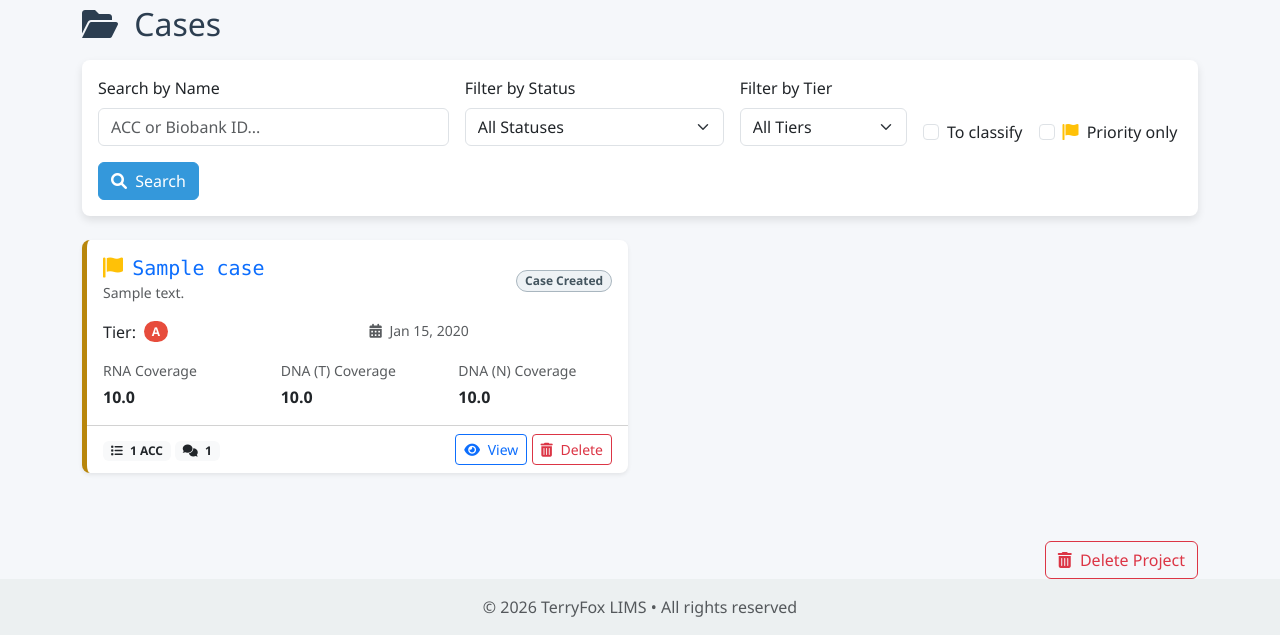
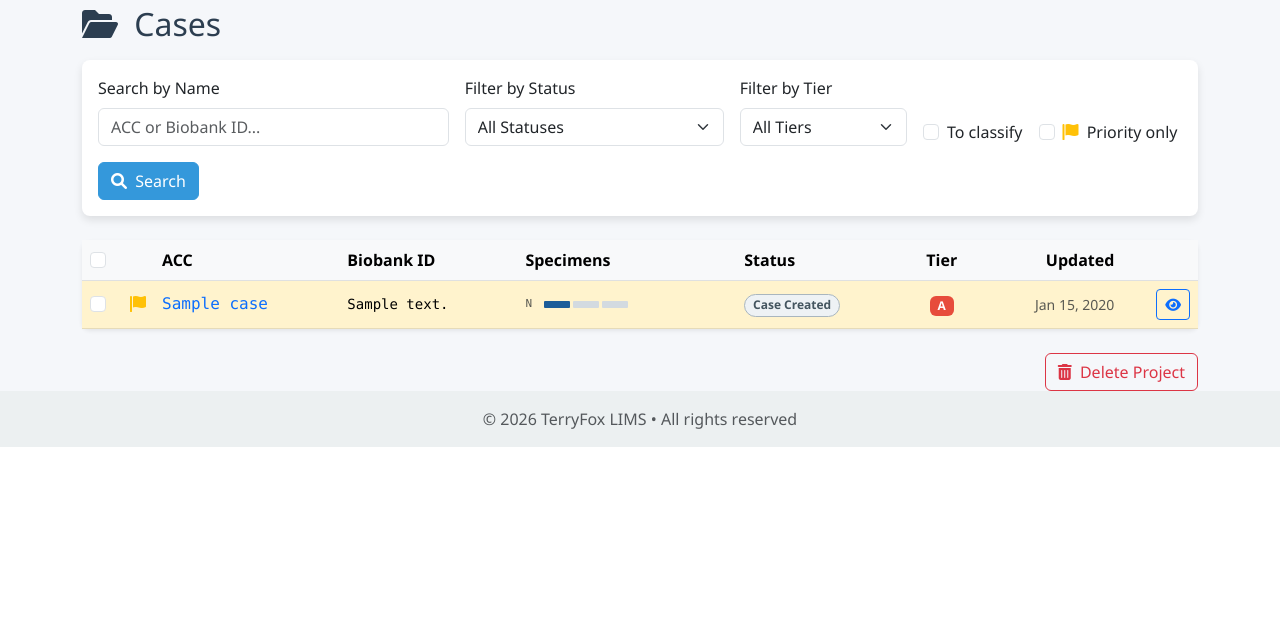
Before and after one commit to acri-nb/terryfox-lims, a Django app: page /projects/1/ in a window 1280 px wide. Shown: the part 520-1155 px from the top of the page. After the commit the page ends 967 px from the top, so only its background shows below. Run offline with Django 4.2, Linux system fonts and the light colour scheme; a user stored in the database is signed in; tables that the repository leaves empty hold one stand-in row (values such as "Sample post").

Commit message:
feat: changement de statut en lot, annulable
Ce que Mathieu a demande : des cases a cocher a cote de chaque cas, et le
passage de plusieurs dizaines de cas d un statut a l autre en quelques clics,
au lieu de telecharger un CSV puis de le re-televerser.

La grille de cartes devient un tableau dense : cocher quarante lignes parmi
cent vingt-huit rangees de cartes, sans tri ni selection par plage, aurait
remplace l aller-retour CSV par pire. Le tableau porte l ACC et le Biobank ID en
police a chasse fixe, la progression des trois specimens en barres, le statut,
le tier et le compteur a reclasser.

Chaque application s execute dans une transaction et laisse une ligne de journal
par specimen touche. C est ce qui rend l annulation possible -- et cette
annulation ne rend un specimen que s il est ENCORE a la valeur posee par le lot :
un specimen modifie depuis est laisse tel quel. Annuler ne doit pas ecraser le
travail fait apres.

Selection en JavaScript nu, sans dependance ni etape de compilation, avec
selection par plage au Maj-clic. Sans JavaScript la fonctionnalite marche
quand meme : des cases a cocher et un bouton d envoi sont du HTML natif.

Une operation sans effet ne cree pas d entree de journal, et un viewer ne peut
pas l executer.

Migration purement additive. 63 tests.

```diff
--- a/core/forms.py
+++ b/core/forms.py
@@ -663,3 +663,37 @@ class SpecimenForm(forms.ModelForm):
 SpecimenFormSet = forms.inlineformset_factory(
     Case, Specimen, form=SpecimenForm, extra=0, can_delete=False,
 )
+
+
+class BulkStatusForm(forms.Form):
+    """Barre d'action du changement en lot.
+
+    Deux menus, pas un : « passer 40 cas a Sequencing Complete » est ambigu des
+    lors que le statut vit sur le specimen. Il faut dire a QUOI on l'applique.
+    """
+
+    APPLY_ALL = 'all'
+
+    apply_to = forms.ChoiceField(
+        label=_('Apply to'),
+        choices=[(APPLY_ALL, _('All specimens'))] + list(Specimen.TYPE_CHOICES),
+        initial=APPLY_ALL,
+        widget=forms.Select(attrs={'class': 'form-select form-select-sm'}),
+    )
+    status = forms.ChoiceField(
+        label=_('Set status to'),
+        choices=statuses.GROUPED_CHOICES,
+        widget=forms.Select(attrs={'class': 'form-select form-select-sm'}),
+    )
+    case_ids = forms.CharField(widget=forms.HiddenInput, required=False)
+
+    def selected_ids(self):
+        """Les identifiants coches, nettoyes."""
+        brut = self.data.getlist('case_ids') if hasattr(self.data, 'getlist') else []
+        ids = []
+        for valeur in brut:
+            try:
+                ids.append(int(valeur))
+            except (TypeError, ValueError):
+                continue
+        return ids
--- a/core/urls.py
+++ b/core/urls.py
@@ -13,6 +13,11 @@ urlpatterns = [
     path('projects/create/', views.project_create, name='project_create'),
     path('projects/<int:project_id>/update/', views.project_update, name='project_update'),
     path('projects/<int:project_id>/delete/', views.project_delete, name='project_delete'),
+
+    # Changement de statut en lot
+    path('projects/<int:project_id>/cases/bulk-status/',
+         views.bulk_status_update, name='bulk_status_update'),
+    path('batch/<int:batch_id>/undo/', views.bulk_status_undo, name='bulk_status_undo'),
 
     # Case URLs
     path('cases/<int:case_id>/', views.case_detail, name='case_detail'),
--- a/core/views.py
+++ b/core/views.py
@@ -1,4 +1,5 @@
 from django.shortcuts import render, get_object_or_404, redirect
+from django.urls import reverse
 from django.contrib.auth.decorators import login_required, permission_required
 from django.http import JsonResponse, HttpResponse
 from django.contrib import messages
@@ -15,9 +16,9 @@ import string
 import random
 
 from . import statuses
-from .models import Project, Case, Specimen, Accession, Comment, ProjectLead, IdentifierSequence
+from .models import BatchOperation, SpecimenStatusChange, Project, Case, Specimen, Accession, Comment, ProjectLead, IdentifierSequence
 
-from .forms import ProjectForm, CaseForm, CaseStatusForm, SpecimenFormSet, CommentForm, AccessionFormSet, ProjectLeadForm, ProjectFilterForm, CaseFilterForm, BatchCaseForm, CSVImportForm, UserCreateForm, BatchUserCreateForm, UserUpdateForm
+from .forms import ProjectForm, CaseForm, CaseStatusForm, SpecimenFormSet, CommentForm, AccessionFormSet, ProjectLeadForm, ProjectFilterForm, CaseFilterForm, BatchCaseForm, BulkStatusForm, CSVImportForm, UserCreateForm, BatchUserCreateForm, UserUpdateForm
 
 # Nombre de cas affiches par page. Le plus gros projet en compte 256 ; a 100 par
 # page la recherche et les filtres restent le chemin principal pour retrouver un
@@ -156,7 +157,10 @@ def project_detail(request, project_id):
     # Les compteurs affiches sur chaque carte ({{ case.accessions.count }} et
     # {{ case.comments.count }}) declenchaient une requete chacun, par cas :
     # 522 requetes et 1,1 s sur P06 et ses 256 cas. Deux annotations suffisent.
-    cases = cases.annotate(
+    # prefetch des specimens : le tableau en affiche la progression sur chaque
+    # ligne. Sans cela on remplacerait le N+1 des compteurs par celui des
+    # specimens, soit 3 requetes par cas.
+    cases = cases.prefetch_related('specimens').annotate(
         accessions_count=Count('accessions', distinct=True),
         comments_count=Count('comments', distinct=True),
         # Le statut du cas vaut celui du specimen le moins avance PARMI CEUX
@@ -210,7 +214,20 @@ def project_detail(request, project_id):
     # Check if user is part of the 'editor' group for editing permissions
     can_edit = request.user.groups.filter(name='editor').exists() or request.user.is_superuser
 
+    # Derniere application en lot de cet utilisateur, si elle est encore
+    # annulable : la banniere d'annulation ne doit apparaitre qu'une fois, et
+    # seulement a qui vient de la declencher.
+    last_batch = None
+    batch_id = request.session.get('last_batch_id')
+    if can_edit and batch_id:
+        last_batch = BatchOperation.objects.filter(
+            id=batch_id, project=project, undone_at__isnull=True).first()
+        if last_batch is None:
+            request.session.pop('last_batch_id', None)
+
     return render(request, 'core/project_detail.html', {
+        'bulk_form': BulkStatusForm() if can_edit else None,
+        'last_batch': last_batch,
         'project': project,
         'cases': page_obj,          # iterable comme avant : le template ne change pas
         'page_obj': page_obj,
@@ -324,6 +341,117 @@ def case_detail(request, case_id):
 
 
 # Opérations CRUD pour les Projets, uniquement pour les utilisateurs 'editor'
+@login_required
+@permission_required('core.change_case', raise_exception=True)
+def bulk_status_update(request, project_id):
+    """Applique un statut a tous les cas coches, en une transaction.
+
+    Remplace l'aller-retour CSV : plus de telechargement, plus de re-televersement.
+    Chaque specimen touche laisse une ligne de journal, ce qui rend l'operation
+    annulable -- une modification de masse sans retour possible est un piege.
+    """
+    project = get_object_or_404(Project, id=project_id)
+    retour = request.POST.get('next') or reverse('project_detail', args=[project.id])
+
+    if request.method != 'POST':
+        return redirect(retour)
+
+    form = BulkStatusForm(request.POST)
+    if not form.is_valid():
+        messages.error(request, _('Pick a status before applying.'))
+        return redirect(retour)
+
+    ids = form.selected_ids()
+    if not ids:
+        messages.warning(request, _('No case was selected.'))
+        return redirect(retour)
+
+    cible = form.cleaned_data['apply_to']
+    nouveau = form.cleaned_data['status']
+
+    cases = Case.objects.filter(project=project, id__in=ids).prefetch_related('specimens')
+
+    with transaction.atomic():
+        operation = BatchOperation.objects.create(
+            project=project,
+            performed_by=request.user,
+            status_set=nouveau,
+            applied_to=cible,
+        )
+
+        journal, touches, cas_touches = [], 0, set()
+        for case in cases:
+            for specimen in case.specimens.all():
+                if cible != BulkStatusForm.APPLY_ALL and specimen.specimen_type != cible:
+                    continue
+                if specimen.status == nouveau:
+                    continue
+                journal.append(SpecimenStatusChange(
+                    batch=operation, specimen=specimen,
+                    old_status=specimen.status, new_status=nouveau,
+                ))
+                specimen.status = nouveau
+                specimen.save(update_fields=['status', 'updated_at'])
+                cas_touches.add(case.id)
+                touches += 1
+
+        SpecimenStatusChange.objects.bulk_create(journal, batch_size=500)
+
+        for case in Case.objects.filter(id__in=cas_touches):
+            case.sync_from_specimens()
+
+        if touches:
+            operation.case_count = len(cas_touches)
+            operation.save(update_fields=['case_count'])
+        else:
+            operation.delete()
+
+    if touches:
+        messages.success(
+            request,
+            _('{cases} case(s) moved to {status} ({specimens} specimen(s)).').format(
+                cases=len(cas_touches),
+                status=statuses.LABEL_OF[nouveau],
+                specimens=touches,
+            ))
+        request.session['last_batch_id'] = operation.id
+    else:
+        messages.info(request, _('Nothing to change: those cases were already there.'))
+
+    return redirect(retour)
+
+
+@login_required
+@permission_required('core.change_case', raise_exception=True)
+def bulk_status_undo(request, batch_id):
+    """Annule une application en lot, sans ecraser ce qui a bouge depuis."""
+    operation = get_object_or_404(BatchOperation, id=batch_id)
+    retour = request.POST.get('next') or reverse('project_detail', args=[operation.project_id])
+
+    if request.method != 'POST':
+        return redirect(retour)
+
+    if operation.is_undone:
+        messages.info(request, _('That change was already undone.'))
+        return redirect(retour)
+
+    total = operation.changes.count()
+    rendus = operation.undo(user=request.user)
+    intacts = total - rendus
+
+    if intacts:
+        messages.warning(
+            request,
+            _('{done} specimen(s) restored. {kept} were left alone because they '
+              'changed again after this operation.').format(done=rendus, kept=intacts))
+    else:
+        messages.success(
+            request, _('{done} specimen(s) restored.').format(done=rendus))
+
+    request.session.pop('last_batch_id', None)
+    return redirect(retour)
+
+
 @login_required
 @permission_required('core.add_project', raise_exception=True)
 def project_create(request):
--- a/templates/core/project_detail.html
+++ b/templates/core/project_detail.html
@@ -159,89 +159,145 @@
     </div>
 </div>
 
+{% if last_batch %}
+<div class="alert alert-info d-flex justify-content-between align-items-center flex-wrap gap-2">
+    <span>
+        <i class="fas fa-history me-1"></i>
+        {{ last_batch.case_count }} case{{ last_batch.case_count|pluralize }} moved to
+        <strong>{{ last_batch.get_status_set_display }}</strong> ({{ last_batch.target_label }}).
+    </span>
+    <form method="post" action="{% url 'bulk_status_undo' batch_id=last_batch.id %}" class="mb-0">
+        {% csrf_token %}
+        <input type="hidden" name="next" value="{{ request.get_full_path }}">
+        <button type="submit" class="btn btn-sm btn-outline-secondary">
+            <i class="fas fa-undo me-1"></i> Undo
+        </button>
+    </form>
+</div>
+{% endif %}
+
 {% if cases %}
-    <div class="row">
+<form method="post" action="{% url 'bulk_status_update' project_id=project.id %}" id="bulk-form">
+    {% csrf_token %}
+    <input type="hidden" name="next" value="{{ request.get_full_path }}">
+
+    <div class="card shadow-sm mb-3">
+        <div class="table-responsive">
+            <table class="table table-hover align-middle mb-0" id="case-table">
+                <thead class="table-light">
+                    <tr>
+                        {% if can_edit %}
+                        <th style="width:2.5rem">
+                            <input type="checkbox" class="form-check-input" id="select-all"
+                                   title="Select every case on this page">
+                        </th>
+                        {% endif %}
+                        <th style="width:1.5rem"></th>
+                        <th>ACC</th>
+                        <th>Biobank ID</th>
+                        <th style="min-width:9rem">Specimens</th>
+                        <th>Status</th>
+                        <th class="text-center">Tier</th>
+                        <th class="text-end">Updated</th>
+                        <th class="text-end">&nbsp;</th>
+                    </tr>
+                </thead>
+                <tbody>
                 {% for case in cases %}
-            <div class="col-md-6 mb-4">
-                <div class="card case-card case-{{ case.status }}{% if case.is_priority %} is-priority{% endif %} shadow-sm">
-                    <div class="card-body">
-                        <div class="d-flex justify-content-between align-items-center mb-3">
-                            <div>
-                                <h5 class="card-title mb-0">
-                                    {% if case.is_priority %}<i class="fas fa-flag text-warning me-1" title="Priority case"></i>{% endif %}
-                                    <a href="{% url 'case_detail' case_id=case.id %}" class="text-decoration-none font-monospace">
-                                        {{ case.name }}
-                                    </a>
-                                </h5>
-                                {% if case.biobank_id %}
-                                <small class="text-muted">{{ case.biobank_id }}</small>
+                    <tr{% if case.is_priority %} class="table-warning"{% endif %}>
+                        {% if can_edit %}
+                        <td>
+                            <input type="checkbox" class="form-check-input case-check"
+                                   name="case_ids" value="{{ case.id }}"
+                                   aria-label="Select {{ case.name }}">
+                        </td>
                         {% endif %}
+                        <td>
+                            {% if case.is_priority %}
+                            <i class="fas fa-flag text-warning" title="Priority case"></i>
+                            {% endif %}
+                        </td>
+                        <td class="font-monospace">
+                            <a href="{% url 'case_detail' case_id=case.id %}"
+                               class="text-decoration-none">{{ case.name }}</a>
+                        </td>
+                        <td class="font-monospace small">{{ case.biobank_id|default:"--" }}</td>
+                        <td>
+                            {% for specimen in case.specimens_in_order %}
+                            <div class="d-flex align-items-center gap-1" style="line-height:1.1">
+                                <span class="font-monospace text-muted"
+                                      style="font-size:11px;width:.9rem">{{ specimen.short_code }}</span>
+                                <span class="track" title="{{ specimen.get_specimen_type_display }}: {{ specimen.get_status_display }}">
+                                    <i class="{% if specimen.stage_index >= 0 %}on{% endif %}"></i>
+                                    <i class="{% if specimen.stage_index >= 1 %}on{% endif %}"></i>
+                                    <i class="{% if specimen.stage_index >= 2 %}on{% endif %}"></i>
+                                </span>
                             </div>
-                            <div class="text-end">
+                            {% endfor %}
+                        </td>
+                        <td>
                             <span class="badge badge-{{ case.status }} rounded-pill">
                                 {{ case.get_status_display }}
                             </span>
                             {% if case.to_classify %}
-                                <div><span class="badge badge-priority mt-1" title="Specimens inherited from V1 whose state is unknown">
+                            <div><span class="badge badge-priority mt-1"
+                                       title="Specimens inherited from V1 whose state is unknown">
                                 {{ case.to_classify }} to classify
                             </span></div>
                             {% endif %}
+                        </td>
+                        <td class="text-center">
+                            <span class="badge badge-{{ case.tier }}">{{ case.tier }}</span>
+                        </td>
+                        <td class="text-end small text-muted">{{ case.updated_at|date:"M d, Y" }}</td>
+                        <td class="text-end">
+                            <a href="{% url 'case_detail' case_id=case.id %}"
+                               class="btn btn-sm btn-outline-primary" aria-label="Open {{ case.name }}">
+                                <i class="fas fa-eye"></i>
+                            </a>
+                        </td>
+                    </tr>
+                {% endfor %}
+                </tbody>
+            </table>
         </div>
     </div>
 
-                        <div class="row mb-3">
-                            <div class="col-6">
-                                <div class="d-flex align-items-center">
-                                    <span class="me-2">Tier:</span>
-                                    <span class="badge badge-{{ case.tier }} rounded-pill">{{ case.tier }}</span>
+    {% if can_edit %}
+    <!-- Barre d'action. Elle reste dans le flux et fonctionne SANS JavaScript :
+         des cases a cocher et un bouton d'envoi sont du HTML natif. Le script
+         ne fait que la rendre collante et afficher le compte. -->
+    <div class="card shadow-sm mb-4" id="bulk-bar" hidden>
+        <div class="card-body py-2">
+            <div class="row g-2 align-items-end">
+                <div class="col-auto">
+                    <span class="badge bg-secondary" id="bulk-count">0 selected</span>
                 </div>
-                            </div>
-                            <div class="col-6">
-                                <div class="small text-muted">
-                                    <i class="fas fa-calendar-alt me-1"></i> {{ case.updated_at|date:"M d, Y" }}
-                                </div>
-                            </div>
-                        </div>
-
-                        <div class="row">
-                            <div class="col-md-4">
-                                <small class="d-block text-muted mb-1">RNA Coverage</small>
-                                <span class="fw-bold">{{ case.rna_coverage|default:"--" }}</span>
+                <div class="col-md-3">
+                    <label class="form-label small mb-1">{{ bulk_form.apply_to.label }}</label>
+                    {{ bulk_form.apply_to }}
                 </div>
                 <div class="col-md-4">
-                                <small class="d-block text-muted mb-1">DNA (T) Coverage</small>
-                                <span class="fw-bold">{{ case.dna_t_coverage|default:"--" }}</span>
+                    <label class="form-label small mb-1">{{ bulk_form.status.label }}</label>
+                    {{ bulk_form.status }}
                 </div>
-                            <div class="col-md-4">
-                                <small class="d-block text-muted mb-1">DNA (N) Coverage</small>
-                                <span class="fw-bold">{{ case.dna_n_coverage|default:"--" }}</span>
+                <div class="col-auto">
+                    <button type="submit" class="btn btn-primary btn-sm">
+                        <i class="fas fa-check me-1"></i> Apply
+                    </button>
                 </div>
-                        </div>
-                    </div>
-                    <div class="card-footer bg-transparent d-flex justify-content-between align-items-center">
-                        <div>
-                            <span class="badge bg-light text-dark">
-                                <i class="fas fa-list me-1"></i> {{ case.accessions_count }} ACC
-                            </span>
-                            <span class="badge bg-light text-dark">
-                                <i class="fas fa-comments me-1"></i> {{ case.comments_count }}
-                            </span>
-                        </div>
-                        <div>
-                            <a href="{% url 'case_detail' case_id=case.id %}" class="btn btn-sm btn-outline-primary">
-                                <i class="fas fa-eye me-1"></i> View
-                            </a>
-                            {% if can_edit %}
-                            <a href="{% url 'case_delete' case_id=case.id %}" class="btn btn-sm btn-outline-danger">
-                                <i class="fas fa-trash-alt me-1"></i> Delete
-                            </a>
-                            {% endif %}
+                <div class="col-auto">
+                    <button type="button" class="btn btn-link btn-sm text-muted" id="bulk-clear">
+                        Clear selection
+                    </button>
                 </div>
             </div>
         </div>
     </div>
-        {% endfor %}
-    </div>
+    {% endif %}
+</form>
+
+
     {% if page_obj.paginator.num_pages > 1 %}
     <nav aria-label="Case pages" class="d-flex justify-content-between align-items-center flex-wrap gap-2 mb-4">
         <span class="text-muted small">
@@ -297,3 +353,68 @@
 </div>
 {% endif %}
 {% endblock %}
+{% block extra_js %}
+<script>
+// Selection en lot. Volontairement en JavaScript nu, sans dependance ni etape
+// de compilation : le projet n'a ni npm ni bundler. Et sans JavaScript la
+// fonctionnalite marche quand meme -- des cases a cocher et un bouton d'envoi
+// sont du HTML natif ; le script n'ajoute que le confort.
+(function () {
+  var tout   = document.getElementById('select-all');
+  var barre  = document.getElementById('bulk-bar');
+  var compte = document.getElementById('bulk-count');
+  var vider  = document.getElementById('bulk-clear');
+  if (!barre) return;
+
+  var cases = Array.prototype.slice.call(document.querySelectorAll('.case-check'));
+  var derniere = null;
+
+  function rafraichir() {
+    var n = cases.filter(function (c) { return c.checked; }).length;
+    barre.hidden = n === 0;
+    compte.textContent = n + (n === 1 ? ' case selected' : ' cases selected');
+    if (tout) {
+      tout.checked = n > 0 && n === cases.length;
+      tout.indeterminate = n > 0 && n < cases.length;
+    }
+    // Collante seulement quand elle sert, pour ne pas manger de la hauteur
+    // d'ecran en permanence.
+    barre.style.position = n ? 'sticky' : '';
+    barre.style.bottom = n ? '0' : '';
+    barre.style.zIndex = n ? '1020' : '';
+  }
+
+  cases.forEach(function (boite, i) {
+    boite.addEventListener('click', function (e) {
+      // Maj-clic : coche toute la plage depuis la derniere case cliquee.
+      // Cocher quarante lignes une par une est exactement ce que cet ecran
+      // doit eviter.
+      if (e.shiftKey && derniere !== null) {
+        var a = Math.min(derniere, i), b = Math.max(derniere, i);
+        for (var k = a; k <= b; k++) { cases[k].checked = boite.checked; }
+      }
+      derniere = i;
+      rafraichir();
+    });
+  });
+
+  if (tout) {
+    tout.addEventListener('change', function () {
+      cases.forEach(function (c) { c.checked = tout.checked; });
+      derniere = null;
+      rafraichir();
+    });
+  }
+
+  if (vider) {
+    vider.addEventListener('click', function () {
+      cases.forEach(function (c) { c.checked = false; });
+      derniere = null;
+      rafraichir();
+    });
+  }
+
+  rafraichir();
+})();
+</script>
+{% endblock %}
```
Also changed, not shown: CLAUDE.md (+9 -0 lines), core/models.py (+96 -0 lines), core/tests.py (+121 -1 lines), core/migrations/0027_batch_operations.py (added). Lines whose indentation alone changed are shown as unchanged.
